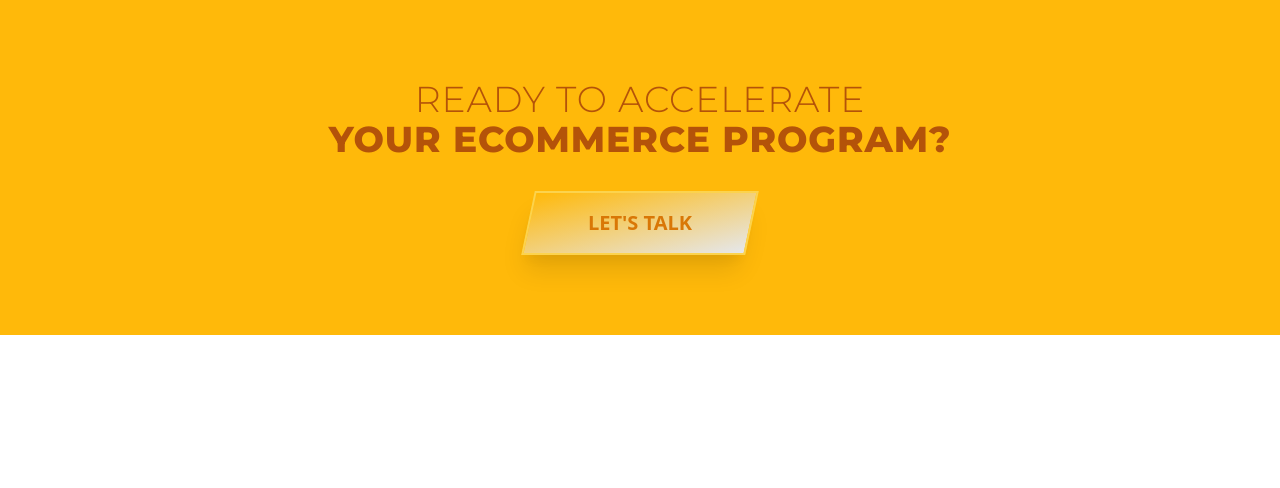
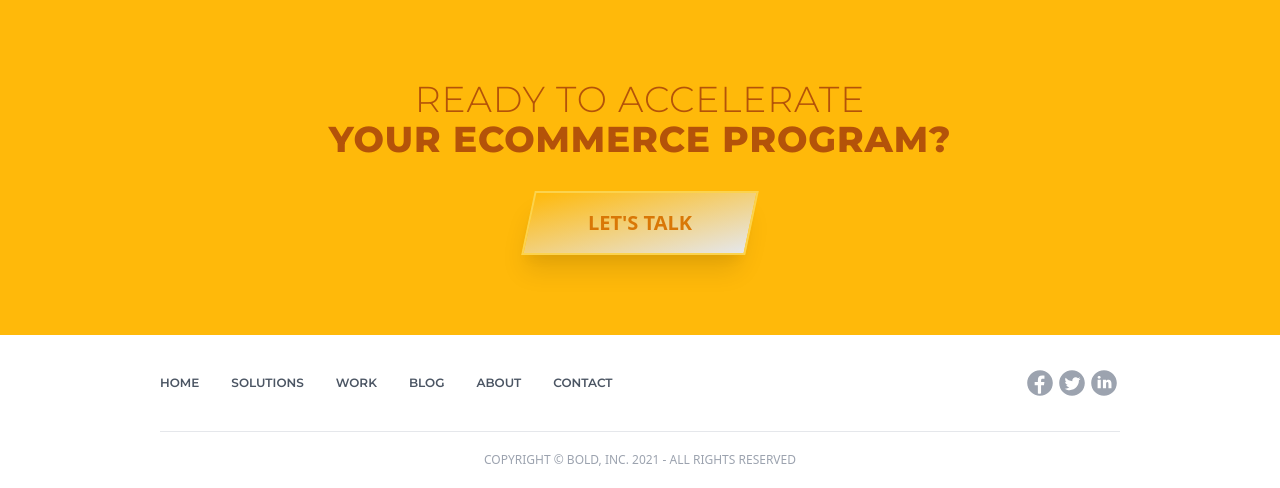
Before and after one commit to creer-pro/blaze, a PHP site: page / in a window 1280 px wide. Shown: the part 4233-4721 px from the top of the page. Before the commit the page ends 4568 px from the top, so only its background shows below. Run offline with PHP 8.4, Linux system fonts and the light colour scheme; some libraries are stand-ins or nearby versions.

Commit message:
Finished responsive styling for Footer section

```diff
--- a/index.html
+++ b/index.html
@@ -284,11 +284,11 @@
     </div>
 
     <!-- SECTION: Footer -->
-    <div class="hidden">
-      <div class="flex justify-between w-3/4 mx-auto py-8 items-center border-b border-b-gray-200">
+    <div>
+      <div class="md:footerlg | py-5">
         <!-- footer menu -->
-        <div>
-          <ul class="flex space-x-8 font-montserrat uppercase text-xs font-semibold text-gray-600">
+        <div class="md:px-0 md:py-0 | px-3 sm:px-8 py-2">
+          <ul class="flex lg:space-x-8 font-montserrat uppercase sm:text-xs font-semibold text-gray-600 sm:w-auto md:mx-0 | space-x-2 sm:space-x-4 text-[10px] justify-between">
             <li class="hover:text-ocean transition"><a href="#">Home</a></li>
             <li class="hover:text-ocean transition"><a href="#">Solutions</a></li>
             <li class="hover:text-ocean transition"><a href="#">Work</a></li>
@@ -298,7 +298,7 @@
           </ul>
         </div>
         <!-- social medias -->
-        <div class="flex">
+        <div class="flex md:my-0 md:w-auto md:mx-0 | items-center my-3 w-24 mx-auto">
           <!-- facebook -->
           <a class="text-gray-400 hover:text-ocean transition" href="#">
             <svg class="w-8 h-8 fill-current" xmlns="http://www.w3.org/2000/svg" viewBox="0 0 30 30"><path d="M15,3C8.373,3,3,8.373,3,15c0,6.627,5.373,12,12,12s12-5.373,12-12C27,8.373,21.627,3,15,3z M19.181,11h-1.729 C16.376,11,16,11.568,16,12.718V14h3.154l-0.428,3H16v7.95C15.671,24.982,15.338,25,15,25c-0.685,0-1.354-0.07-2-0.201V17h-3v-3h3 v-1.611C13,9.339,14.486,8,17.021,8c1.214,0,1.856,0.09,2.16,0.131V11z"></path></svg>
--- a/res/styles.css
+++ b/res/styles.css
@@ -998,10 +998,16 @@ video {
   margin-bottom: calc(1.25rem * var(--tw-space-y-reverse));
 }
 
-.space-x-8 > :not([hidden]) ~ :not([hidden]) {
+.space-x-3 > :not([hidden]) ~ :not([hidden]) {
   --tw-space-x-reverse: 0;
-  margin-right: calc(2rem * var(--tw-space-x-reverse));
-  margin-left: calc(2rem * calc(1 - var(--tw-space-x-reverse)));
+  margin-right: calc(0.75rem * var(--tw-space-x-reverse));
+  margin-left: calc(0.75rem * calc(1 - var(--tw-space-x-reverse)));
+}
+
+.space-x-2 > :not([hidden]) ~ :not([hidden]) {
+  --tw-space-x-reverse: 0;
+  margin-right: calc(0.5rem * var(--tw-space-x-reverse));
+  margin-left: calc(0.5rem * calc(1 - var(--tw-space-x-reverse)));
 }
 
 .overflow-hidden {
@@ -1287,6 +1270,14 @@ video {
   line-height: 1rem;
 }
 
+.text-\[9px\] {
+  font-size: 9px;
+}
+
+.text-\[10px\] {
+  font-size: 10px;
+}
+
 .font-black {
   font-weight: 900;
 }
@@ -1590,12 +1582,24 @@ video {
     width: 210px;
   }
 
+  .sm\:w-auto {
+    width: auto;
+  }
+
   .sm\:grid-cols-3 {
     grid-template-columns: repeat(3, minmax(0, 1fr));
   }
 
-  .sm\:p-8 {
-    padding: 2rem;
+  .sm\:space-x-8 > :not([hidden]) ~ :not([hidden]) {
+    --tw-space-x-reverse: 0;
+    margin-right: calc(2rem * var(--tw-space-x-reverse));
+    margin-left: calc(2rem * calc(1 - var(--tw-space-x-reverse)));
+  }
+
+  .sm\:space-x-4 > :not([hidden]) ~ :not([hidden]) {
+    --tw-space-x-reverse: 0;
+    margin-right: calc(1rem * var(--tw-space-x-reverse));
+    margin-left: calc(1rem * calc(1 - var(--tw-space-x-reverse)));
   }
 
   .sm\:p-10 {
@@ -1607,6 +1611,11 @@ video {
     padding-right: 0.75rem;
   }
 
+  .sm\:px-8 {
+    padding-left: 2rem;
+    padding-right: 2rem;
+  }
+
   .sm\:pt-14 {
     padding-top: 3.5rem;
   }
@@ -1630,9 +1639,49 @@ video {
     font-size: 2.25rem;
     line-height: 2.5rem;
   }
+
+  .sm\:text-xs {
+    font-size: 0.75rem;
+    line-height: 1rem;
+  }
 }
 
 @media (min-width: 768px) {
+  .md\:footerlg {
+    margin-left: auto;
+    margin-right: auto;
+  }
+
+  .md\:footerlg {
+    display: flex;
+  }
+
+  .md\:footerlg {
+    width: 75%;
+  }
+
+  .md\:footerlg {
+    align-items: center;
+  }
+
+  .md\:footerlg {
+    justify-content: space-between;
+  }
+
+  .md\:footerlg {
+    border-bottom-width: 1px;
+  }
+
+  .md\:footerlg {
+    --tw-border-opacity: 1;
+    border-bottom-color: rgba(229, 231, 235, var(--tw-border-opacity));
+  }
+
+  .md\:footerlg {
+    padding-top: 2rem;
+    padding-bottom: 2rem;
+  }
+
   .md\:my-8 {
     margin-top: 2rem;
     margin-bottom: 2rem;
@@ -1643,16 +1692,40 @@ video {
     margin-bottom: 2.5rem;
   }
 
+  .md\:mx-0 {
+    margin-left: 0px;
+    margin-right: 0px;
+  }
+
+  .md\:my-0 {
+    margin-top: 0px;
+    margin-bottom: 0px;
+  }
+
   .md\:mb-8 {
     margin-bottom: 2rem;
   }
 
+  .md\:flex {
+    display: flex;
+  }
+
   .md\:w-3\/5 {
     width: 60%;
   }
 
+  .md\:w-auto {
+    width: auto;
+  }
+
   .md\:grid-cols-2 {
     grid-template-columns: repeat(2, minmax(0, 1fr));
+  }
+
+  .md\:space-x-8 > :not([hidden]) ~ :not([hidden]) {
+    --tw-space-x-reverse: 0;
+    margin-right: calc(2rem * var(--tw-space-x-reverse));
+    margin-left: calc(2rem * calc(1 - var(--tw-space-x-reverse)));
   }
 
   .md\:px-5 {
@@ -1665,6 +1738,16 @@ video {
     padding-right: 2.5rem;
   }
 
+  .md\:px-0 {
+    padding-left: 0px;
+    padding-right: 0px;
+  }
+
+  .md\:py-0 {
+    padding-top: 0px;
+    padding-bottom: 0px;
+  }
+
   .md\:text-3xl {
     font-size: 1.875rem;
     line-height: 2.25rem;
@@ -1761,6 +1880,12 @@ video {
 
   .lg\:gap-12 {
     gap: 3rem;
+  }
+
+  .lg\:space-x-8 > :not([hidden]) ~ :not([hidden]) {
+    --tw-space-x-reverse: 0;
+    margin-right: calc(2rem * var(--tw-space-x-reverse));
+    margin-left: calc(2rem * calc(1 - var(--tw-space-x-reverse)));
   }
 
   .lg\:p-0 {
--- a/res/tailwind.css
+++ b/res/tailwind.css
@@ -15,4 +15,8 @@
     @apply block w-36 h-14 bg-contain bg-no-repeat bg-center transition-all duration-500;
   }
 
+  .footerlg {
+    @apply flex justify-between w-3/4 mx-auto py-8 items-center border-b border-b-gray-200;
+  }
+
 }
```
Also changed, not shown: other parts of res/styles.css (+60 -46 lines).
